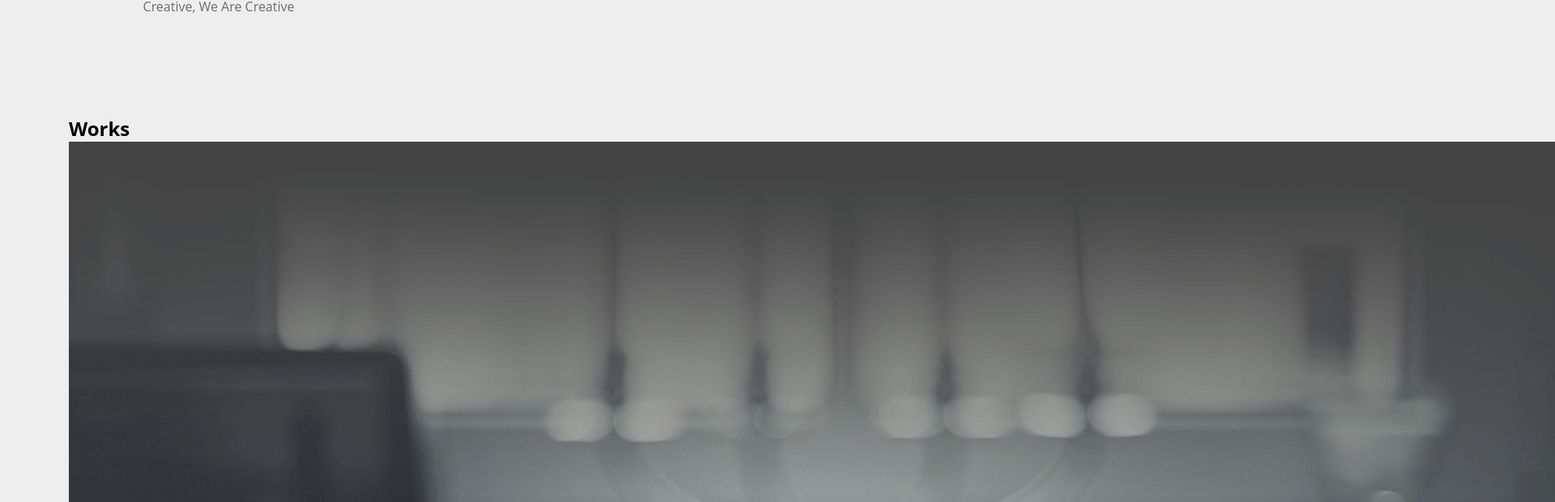
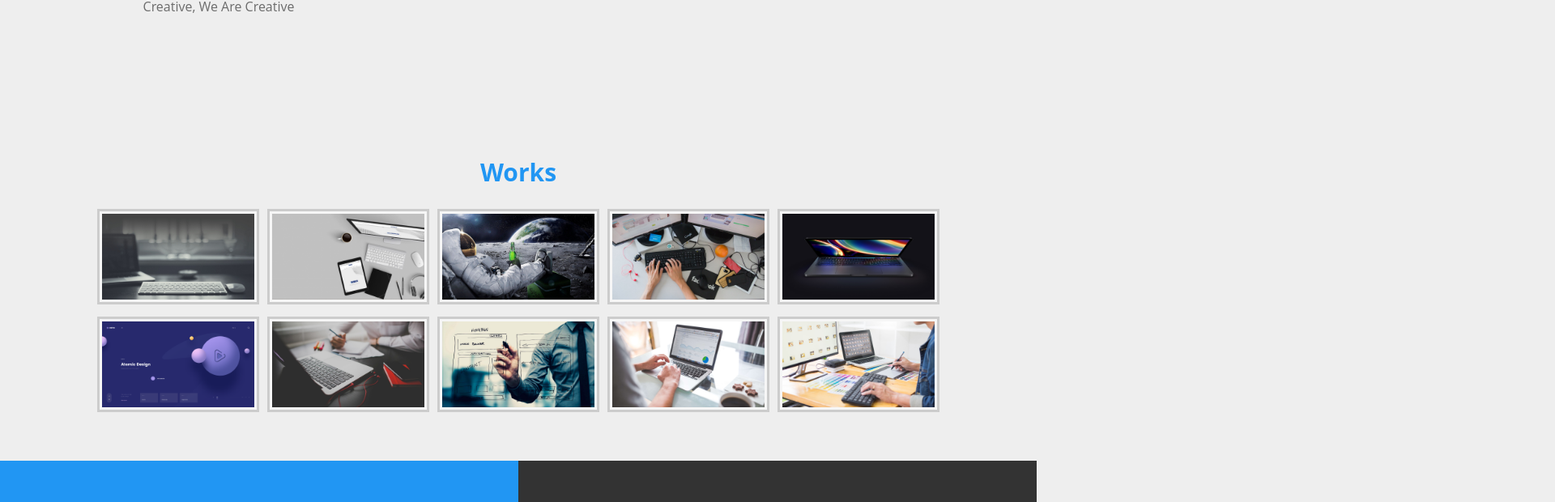
Before and after one commit to QusayAL-Sherbi/imenu-frontend, a React (Create React App) app: page / in a window 1280 px wide. Shown: the part 1496-2116 px from the top of the page at 81% size, 1920 px wide, since content can reach past the window. Built offline with nearby package versions, Linux system fonts and the light colour scheme.

Commit message:
fix issue

```diff
--- a/src/main.css
+++ b/src/main.css
@@ -489,14 +489,14 @@ body {
 }
 /* End Our Skills Section Rules */
 
-/* Start Gallery Section Rules */
-.gallery {
+/* Start works Section Rules */
+.works {
   padding-top: 50px;
   padding-bottom: 50px;
   text-align: center;
 }
 
-.gallery h2 {
+.works h2 {
   font-weight: bold;
   font-size: 30px;
   color: var(--main-color);
@@ -504,12 +504,12 @@ body {
   text-align: center;
 }
 
-.gallery .images-box {
+.works .images-box {
   text-align: center;
   /* cursor: pointer; */
 }
 
-.gallery .images-box img {
+.works .images-box img {
   width: 200px;
   padding: 3px;
   background-color: #f6f6f6;
@@ -519,7 +519,7 @@ body {
 }
 
 @media (max-width: 575px) {
-  .gallery .images-box img {
+  .works .images-box img {
     width: 100%;
   }
 }
@@ -571,7 +571,7 @@ body {
   line-height: 40px;
   font-size: 20px;
 }
-/* End Gallery Section Rules */
+/* End works Section Rules */
 
 /* Start Timeline Section Rules */
 .timeline {
```
